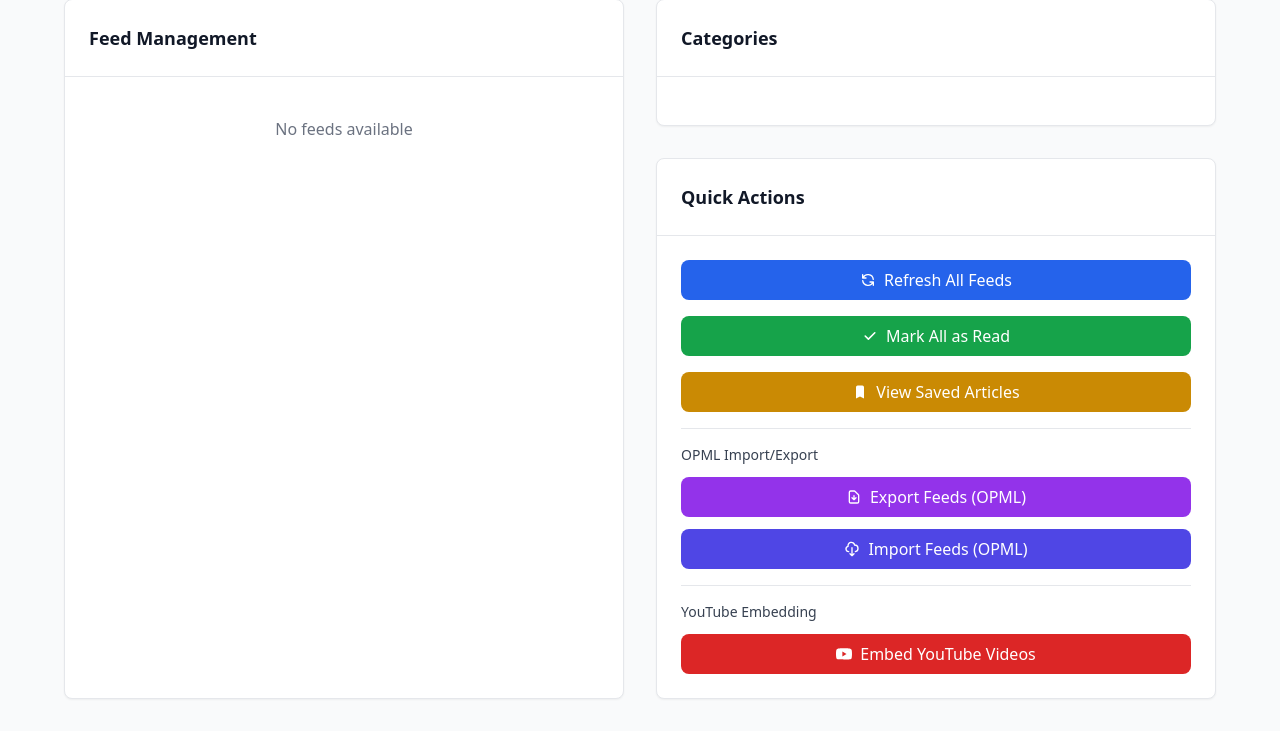
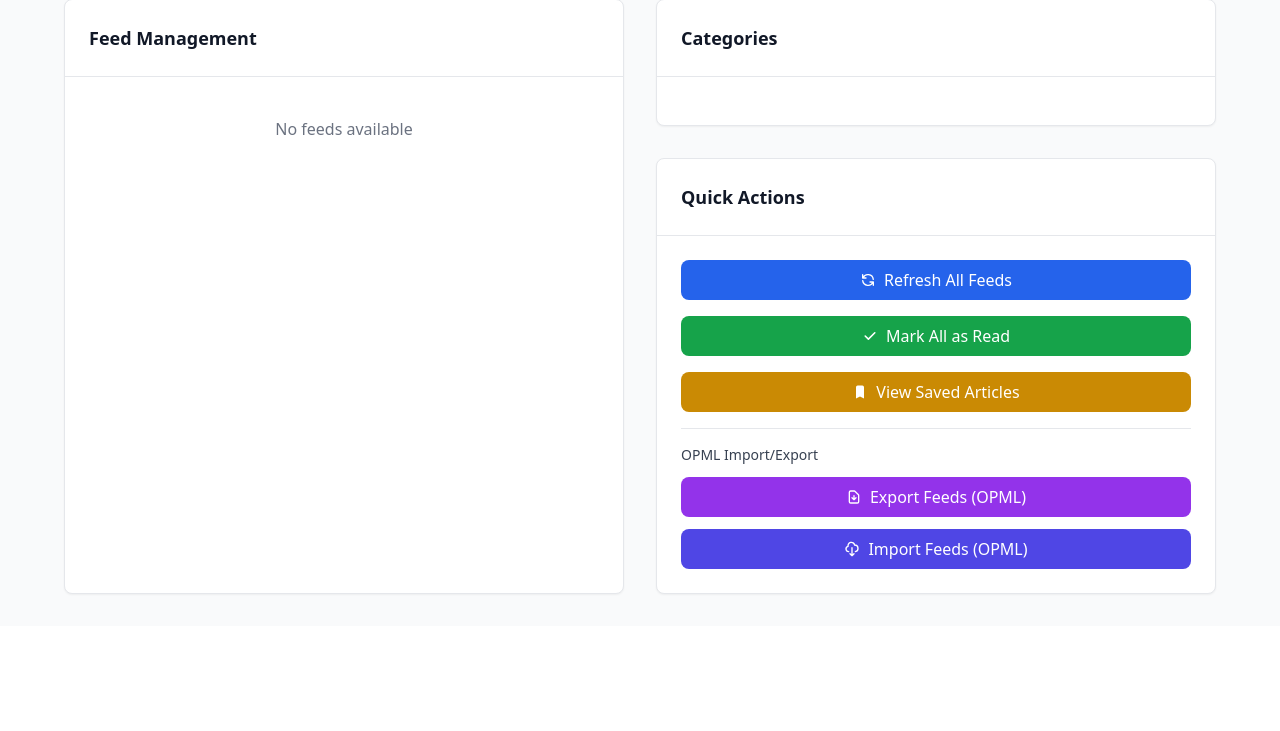
Before and after one commit to dannycab/stupidrss, a FastAPI app: page /admin in a window 1280 px wide. Shown: the part 324-1055 px from the top of the page. After the commit the page ends 919 px from the top, so only its background shows below. Run offline with FastAPI, Linux system fonts and the light colour scheme; data that the repository does not hold is empty; some libraries are stand-ins or nearby versions.

Commit message:
Remove YouTube embedding functionality from admin panel
- Removed 'Embed YouTube Videos' button and UI section
- Removed embedYoutubeVideos() JavaScript function
- Reason: Conflicts with content cleaning system that strips HTML/iframes
- YouTube links now handled cleanly as clickable text via clean_content filter
- Maintains minimalist approach and better performance

```diff
--- a/templates/admin.html
+++ b/templates/admin.html
@@ -296,21 +296,6 @@
                             style="display: none;"
                             onchange="importOpml(this)"
                         >
-                    </div>
-
-                    <!-- YouTube Embedding -->
-                    <div class="border-t border-gray-200 dark:border-gray-700 pt-4 mt-4">
-                        <h3 class="text-sm font-medium text-gray-700 dark:text-gray-300 mb-3">YouTube Embedding</h3>
-
-                        <button
-                            onclick="embedYoutubeVideos()"
-                            class="w-full inline-flex items-center justify-center px-4 py-2 bg-red-600 dark:bg-red-500 text-white rounded-lg hover:bg-red-700 dark:hover:bg-red-600 transition-colors"
-                        >
-                            <svg class="w-4 h-4 mr-2" fill="currentColor" viewBox="0 0 24 24">
-                                <path d="M23.498 6.186a3.016 3.016 0 0 0-2.122-2.136C19.505 3.545 12 3.545 12 3.545s-7.505 0-9.377.505A3.017 3.017 0 0 0 .502 6.186C0 8.07 0 12 0 12s0 3.93.502 5.814a3.016 3.016 0 0 0 2.122 2.136c1.871.505 9.376.505 9.376.505s7.505 0 9.377-.505a3.015 3.015 0 0 0 2.122-2.136C24 15.93 24 12 24 12s0-3.93-.502-5.814zM9.545 15.568V8.432L15.818 12l-6.273 3.568z"/>
-                            </svg>
-                            Embed YouTube Videos
-                        </button>
                     </div>
                 </div>
             </div>
@@ -617,40 +602,6 @@ function closeImportResultsModal() {
     }
 }
 
-// Embed YouTube videos in existing articles
-async function embedYoutubeVideos() {
-    if (confirm('This will process all articles and embed YouTube videos. This may take a while. Continue?')) {
-        const button = event.target;
-        const originalText = button.innerHTML;
-
-        // Show loading state
-        button.innerHTML = '<svg class="w-4 h-4 mr-2 animate-spin" fill="none" stroke="currentColor" viewBox="0 0 24 24"><path stroke-linecap="round" stroke-linejoin="round" stroke-width="2" d="M4 4v5h.582m15.356 2A8.001 8.001 0 004.582 9m0 0H9m11 11v-5h-.581m0 0a8.003 8.003 0 01-15.357-2m15.357 2H15"></path></svg>Processing...';
-        button.disabled = true;
-
-        try {
-            const response = await fetch('/api/articles/embed-youtube', {
-                method: 'POST'
-            });
-
-            if (response.ok) {
-                const result = await response.json();
-                alert(`YouTube embedding completed!\n\nTotal articles: ${result.total_articles}\nUpdated articles: ${result.updated_articles}`);
-                location.reload();
-            } else {
-                const error = await response.json();
-                alert(`Error: ${error.detail || 'Unknown error'}`);
-            }
-        } catch (error) {
-            console.error('Error embedding YouTube videos:', error);
-            alert(`Failed to embed YouTube videos: ${error.message}`);
-        } finally {
-            // Restore button state
-            button.innerHTML = originalText;
-            button.disabled = false;
-        }
-    }
-}
-
 // Close modal when clicking outside
 const editModal = document.getElementById('edit-modal');
 if (editModal) {
```
